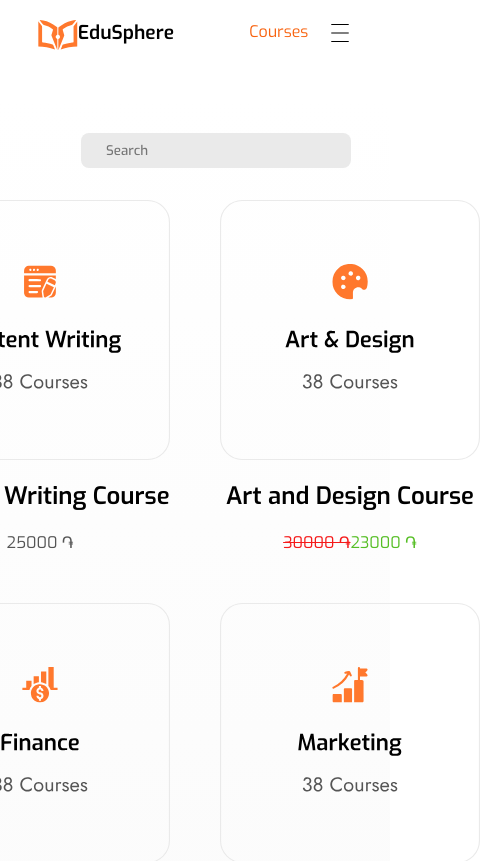
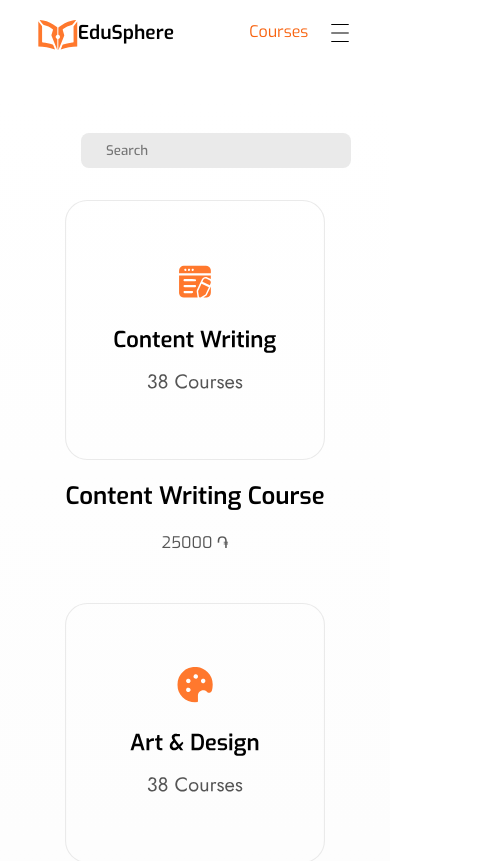
Before and after one commit to PaylakNavasardyan/EduSphere, a React (Create React App) app in the folder client/: page /Courses in a window 390 px wide. Shown: the top 861 px of the page, 480 px wide, since content can reach past the window. Built offline with nearby package versions, Linux system fonts and the light colour scheme.

Commit message:
Make Courses page responsive

```diff
--- a/client/src/components/courses/Courses.module.css
+++ b/client/src/components/courses/Courses.module.css
@@ -75,3 +75,9 @@
         font-family: 'exo-regular';
     }
 }
+
+@media screen and (max-width: 630px) {
+    .coursesCourse {
+        grid-template-columns: auto;
+    }
+}
```
